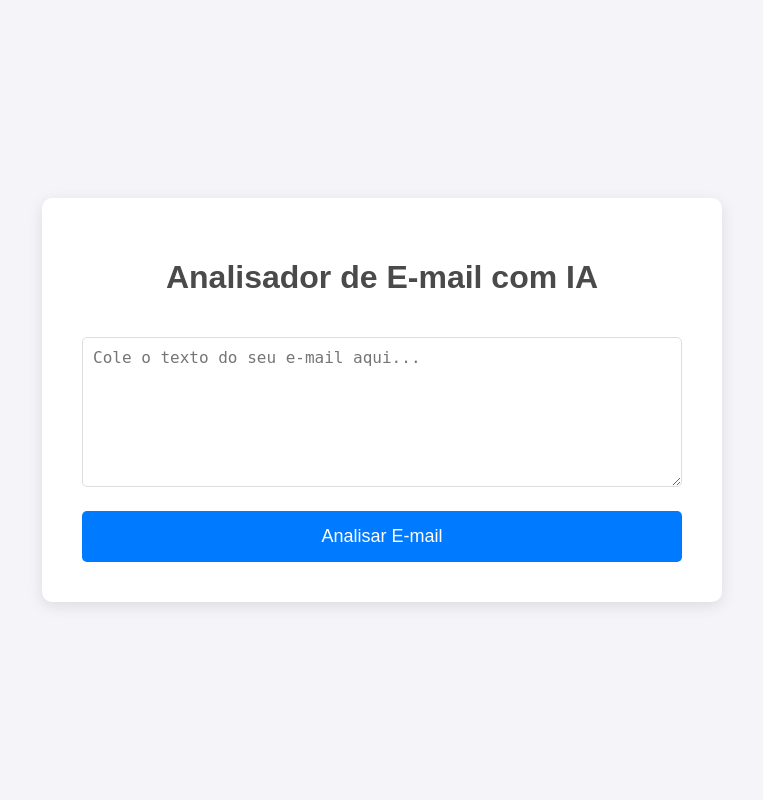
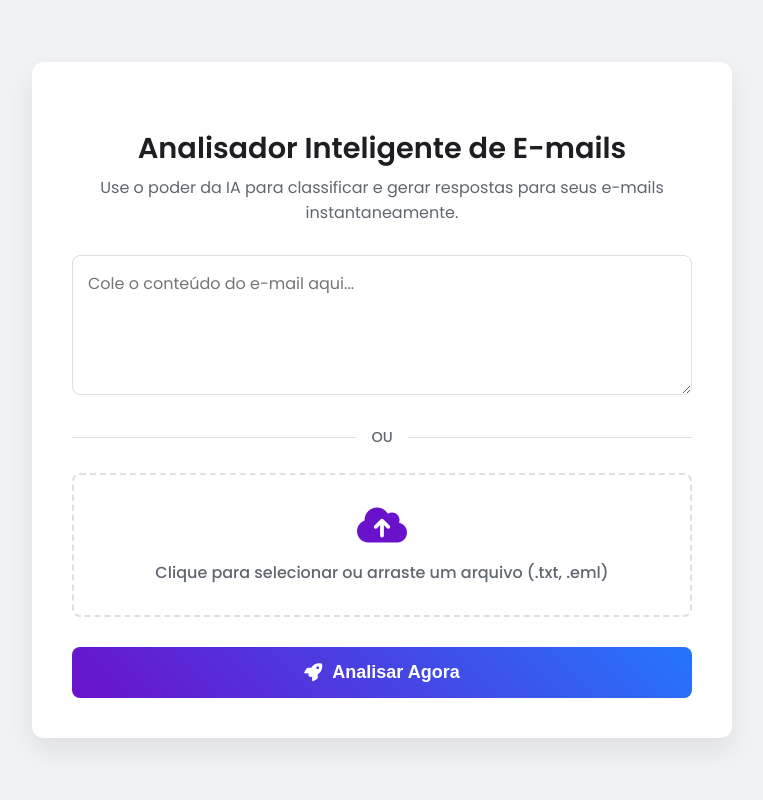
Before and after one commit to pedroors/projeto_email_ia, a Flask app: page / in a window 1280 px wide. Shown: the whole page, without its empty margins (258-1021 px from the left). Run offline with Flask 3, Linux system fonts and the light colour scheme.

Commit message:
Alteração do layout da página

```diff
--- a/templates/index.html
+++ b/templates/index.html
@@ -4,113 +4,293 @@
 <head>
     <meta charset="UTF-8">
     <meta name="viewport" content="width=device-width, initial-scale=1.0">
-    <title>Analisador de E-mail com IA</title>
+    <title>Analisador Inteligente de E-mails</title>
+
+    <link rel="preconnect" href="https://fonts.googleapis.com">
+    <link rel="preconnect" href="https://fonts.gstatic.com" crossorigin>
+    <link href="https://fonts.googleapis.com/css2?family=Poppins:wght@300;400;500;600;700&display=swap" rel="stylesheet">
+
+    <link rel="stylesheet" href="https://cdnjs.cloudflare.com/ajax/libs/font-awesome/6.5.1/css/all.min.css">
+
 <style>
+    :root {
+        --primary-gradient: linear-gradient(45deg, #6a11cb 0%, #2575fc 100%);
+        --background-color: #f0f2f5;
+        --card-background: #ffffff;
+        --text-primary: #1c1e21;
+        --text-secondary: #606770;
+        --border-color: #dddfe2;
+        --success-bg: #e9f5ee;
+        --success-text: #0b8739;
+        --font-family: 'Poppins', sans-serif;
+    }
+
+    * {
+        box-sizing: border-box;
+        margin: 0;
+        padding: 0;
+    }
+
     body {
-            font-family: Arial, sans-serif;
-            background-color: #f4f4f9;
-            color: #333;
+        font-family: var(--font-family);
+        background-color: var(--background-color);
+        color: var(--text-primary);
         display: flex;
         justify-content: center;
         align-items: center;
-            height: 100vh;
+        min-height: 100vh;
+        padding: 20px;
+    }
+
+    /* Container Principal */
+    .analyzer-container {
+        background-color: var(--card-background);
+        padding: 40px;
+        border-radius: 12px;
+        box-shadow: 0 12px 28px 0 rgba(0, 0, 0, 0.08);
+        width: 100%;
+        max-width: 700px;
+        transition: all 0.3s ease;
+    }
+
+    /* Cabeçalho */
+    .card-header {
+        text-align: center;
+        margin-bottom: 30px;
+    }
+    .card-header .fa-sparkle {
+        font-size: 2rem;
+        background: var(--primary-gradient);
+        -webkit-background-clip: text;
+        -webkit-text-fill-color: transparent;
+        margin-bottom: 10px;
+    }
+    .card-header h1 {
+        font-weight: 600;
+        font-size: 1.8rem;
+        margin-bottom: 5px;
+    }
+    .card-header p {
+        color: var(--text-secondary);
+        font-size: 1rem;
+    }
+
+    /* Área de Texto */
+    .input-area textarea {
+        width: 100%;
+        height: 140px;
+        padding: 15px;
+        border-radius: 8px;
+        border: 1px solid var(--border-color);
+        font-size: 16px;
+        font-family: var(--font-family);
+        resize: vertical;
+        transition: border-color 0.3s, box-shadow 0.3s;
+    }
+    .input-area textarea:focus {
+        outline: none;
+        border-color: #2575fc;
+        box-shadow: 0 0 0 3px rgba(37, 117, 252, 0.2);
+    }
+
+    /* Separador "OU" */
+    .separator {
+        display: flex;
+        align-items: center;
+        text-align: center;
+        margin: 25px 0;
+        color: var(--text-secondary);
+    }
+    .separator::before, .separator::after {
+        content: '';
+        flex: 1;
+        border-bottom: 1px solid var(--border-color);
+    }
+    .separator span {
+        padding: 0 15px;
+        font-weight: 500;
+        font-size: 0.9rem;
+    }
+
+    /* Área de Upload de Arquivo */
+    .file-upload-area label {
+        display: flex;
+        flex-direction: column;
+        justify-content: center;
+        align-items: center;
+        width: 100%;
+        padding: 30px;
+        border: 2px dashed var(--border-color);
+        border-radius: 8px;
+        cursor: pointer;
+        transition: background-color 0.3s, border-color 0.3s;
+        color: var(--text-secondary);
+    }
+    .file-upload-area label:hover {
+        background-color: #f7f8fa;
+        border-color: #2575fc;
+    }
+    .file-upload-area i {
+        font-size: 2.5rem;
+        margin-bottom: 15px;
+        color: #6a11cb;
+    }
+    .file-upload-area span {
+        font-weight: 500;
+    }
+
+    /* Botão Principal */
+    button {
+        display: flex;
+        justify-content: center;
+        align-items: center;
+        gap: 10px;
+        width: 100%;
+        padding: 15px;
+        background: var(--primary-gradient);
+        color: white;
+        border: none;
+        border-radius: 8px;
+        font-size: 18px;
+        font-weight: 600;
+        cursor: pointer;
+        margin-top: 30px;
+        transition: transform 0.2s, box-shadow 0.3s;
+    }
+    button:hover {
+        transform: translateY(-2px);
+        box-shadow: 0 8px 15px rgba(0, 0, 0, 0.1);
+    }
+
+    /* Área de Resultado */
+    #resultado {
+        margin-top: 30px;
+        background-color: var(--card-background);
+        border: 1px solid var(--border-color);
+        border-radius: 8px;
+        display: none; /* Inicia oculto */
+        opacity: 0;
+        transition: opacity 0.5s ease-in-out;
+    }
+    .resultado-header {
+        padding: 15px 20px;
+        background-color: #f7f8fa;
+        border-bottom: 1px solid var(--border-color);
+        border-radius: 8px 8px 0 0;
+    }
+    .resultado-header h2 {
+        font-size: 1.1rem;
+        font-weight: 600;
         margin: 0;
     }
-
-        .container {
-            background-color: white;
-            padding: 40px;
-            border-radius: 10px;
-            box-shadow: 0 4px 15px rgba(0, 0, 0, 0.1);
-            width: 90%;
-            max-width: 600px;
+    .resultado-body {
+        padding: 20px;
+        display: flex;
+        flex-direction: column;
+        gap: 20px;
     }
-
-        h1 {
-            color: #4a4a4a;
-            text-align: center;
+    .resultado-item {
+        line-height: 1.6;
     }
-
-        textarea {
-            width: 100%;
-            height: 150px;
-            padding: 10px;
-            border-radius: 5px;
-            border: 1px solid #ddd;
-            font-size: 16px;
-            margin-top: 20px;
-            box-sizing: border-box;
+    .item-title {
+        display: flex;
+        align-items: center;
+        gap: 8px;
+        color: var(--text-secondary);
+        margin-bottom: 5px;
     }
-
-        button {
+    .item-title i {
+        color: #2575fc;
+    }
+    #categoria, #sugestao {
+        padding-left: 23px; /* Alinha com o texto do título */
         display: block;
-            width: 100%;
-            padding: 15px;
-            background-color: #007bff;
-            color: white;
-            border: none;
-            border-radius: 5px;
-            font-size: 18px;
-            cursor: pointer;
-            margin-top: 20px;
-            transition: background-color 0.3s;
-        }
-
-        button:hover {
-            background-color: #0056b3;
-        }
-
-        #resultado {
-            margin-top: 30px;
-            background-color: #e9ecef;
-            padding: 20px;
-            border-radius: 5px;
-            display: none;
-        }
-
-        #resultado h2 {
-            margin-top: 0;
-            color: #007bff;
     }
 </style>
+
 </head>
 
 <body>
-    <div class="container">
-        <h1>Analisador de E-mail com IA</h1>
-        <textarea id="emailTexto" placeholder="Cole o texto do seu e-mail aqui..."></textarea>
-        <button onclick="analisarEmail()">Analisar E-mail</button>
+    <div class="analyzer-container">
+        <div class="card-header">
+            <i class="fas fa-sparkle"></i>
+            <h1>Analisador Inteligente de E-mails</h1>
+            <p>Use o poder da IA para classificar e gerar respostas para seus e-mails instantaneamente.</p>
+        </div>
+
+        <div class="input-area">
+            <textarea id="emailTexto" placeholder="Cole o conteúdo do e-mail aqui..."></textarea>
+        </div>
+
+        <div class="separator">
+            <span>OU</span>
+        </div>
+
+        <div class="file-upload-area">
+            <input type="file" id="emailArquivo" accept=".txt,.eml" hidden>
+            <label for="emailArquivo">
+                <i class="fas fa-cloud-upload-alt"></i>
+                <span>Clique para selecionar ou arraste um arquivo (.txt, .eml)</span>
+            </label>
+        </div>
+
+        <button onclick="analisarEmail()">
+            <i class="fas fa-rocket"></i> Analisar Agora
+        </button>
+
         <div id="resultado">
+            <div class="resultado-header">
                 <h2>Resultado da Análise</h2>
-            <p><strong>Categoria:</strong> <span id="categoria"></span></p>
-            <p><strong>Resposta Sugerida:</strong> <span id="sugestao"></span></p>
+            </div>
+            <div class="resultado-body">
+                <div class="resultado-item">
+                    <div class="item-title">
+                        <i class="fas fa-tags"></i>
+                        <strong>Categoria:</strong>
+                    </div>
+                    <span id="categoria"></span>
+                </div>
+                <div class="resultado-item">
+                    <div class="item-title">
+                        <i class="fas fa-pen-to-square"></i>
+                        <strong>Resposta Sugerida:</strong>
+                    </div>
+                    <span id="sugestao"></span>
+                </div>
+            </div>
         </div>
     </div>
 
     <script>
+        // SEU SCRIPT JAVASCRIPT ORIGINAL VEM AQUI
+        // Ele não precisa de alterações para este layout.
         async function analisarEmail() {
-            const texto = document.getElementById('emailTexto').value;
+            const textoInput = document.getElementById('emailTexto');
+            const arquivoInput = document.getElementById('emailArquivo');
             const resultadoDiv = document.getElementById('resultado');
             const categoriaSpan = document.getElementById('categoria');
             const sugestaoSpan = document.getElementById('sugestao');
 
-            if (texto.trim() === '') {
-                alert('Por favor, insira o texto do e-mail.');
+            const formData = new FormData();
+
+            if (arquivoInput.files.length > 0) {
+                formData.append('arquivo_email', arquivoInput.files[0]);
+            } else if (textoInput.value.trim() !== '') {
+                formData.append('texto_email', textoInput.value);
+            } else {
+                alert('Por favor, cole o texto do e-mail ou anexe um arquivo.');
                 return;
             }
 
-            // Mostra um feedback de "carregando"
             categoriaSpan.textContent = 'Analisando...';
             sugestaoSpan.textContent = 'Analisando...';
             resultadoDiv.style.display = 'block';
+            resultadoDiv.style.opacity = '1';
 
             try {
                 const response = await fetch('/analisar', {
                     method: 'POST',
-                    headers: {
-                        'Content-Type': 'application/json'
-                    },
-                    body: JSON.stringify({ email: texto })
+                    body: formData
                 });
 
                 const data = await response.json();
@@ -122,11 +302,10 @@
                     throw new Error(data.erro || 'Ocorreu um erro desconhecido.');
                 }
             } catch (error) {
-                categoriaSpan.textContent = 'Erro';
+                categoriaSpan.textContent = 'Erro na análise';
                 sugestaoSpan.textContent = error.message;
             }
         }
     </script>
 </body>
-
 </html>
```
Lines whose indentation alone changed are shown as unchanged.
